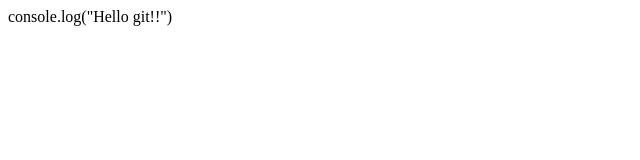
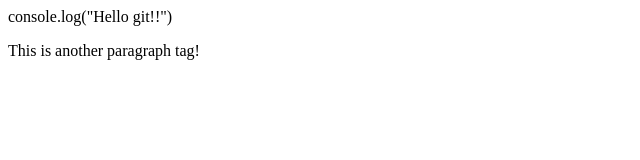
Before and after one commit to Jare2000/learning-git, a plain HTML site: page index.html in a window 1280 px wide. Shown: the whole page, without its empty margins (0-640 px from the left). Drawn offline with Linux system fonts and the light colour scheme.

Commit message:
Added another p  tag

```diff
--- a/index.html
+++ b/index.html
@@ -5,5 +5,6 @@ console.log("Hello git!!")
 	<title>Page Title</title>
 </head>
 <body>
+	<p>This is another paragraph tag! </p>
 </body>
 </html>
```
